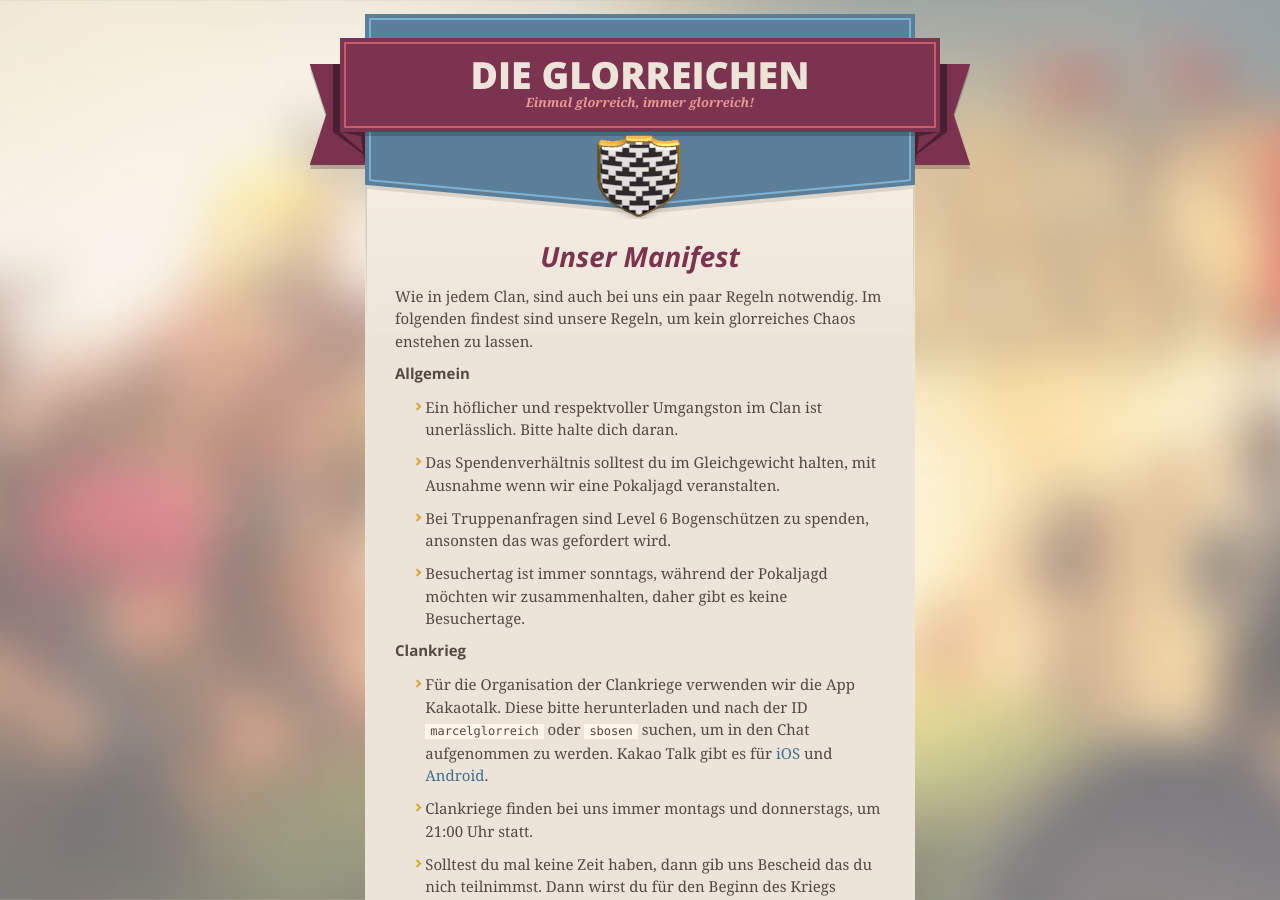
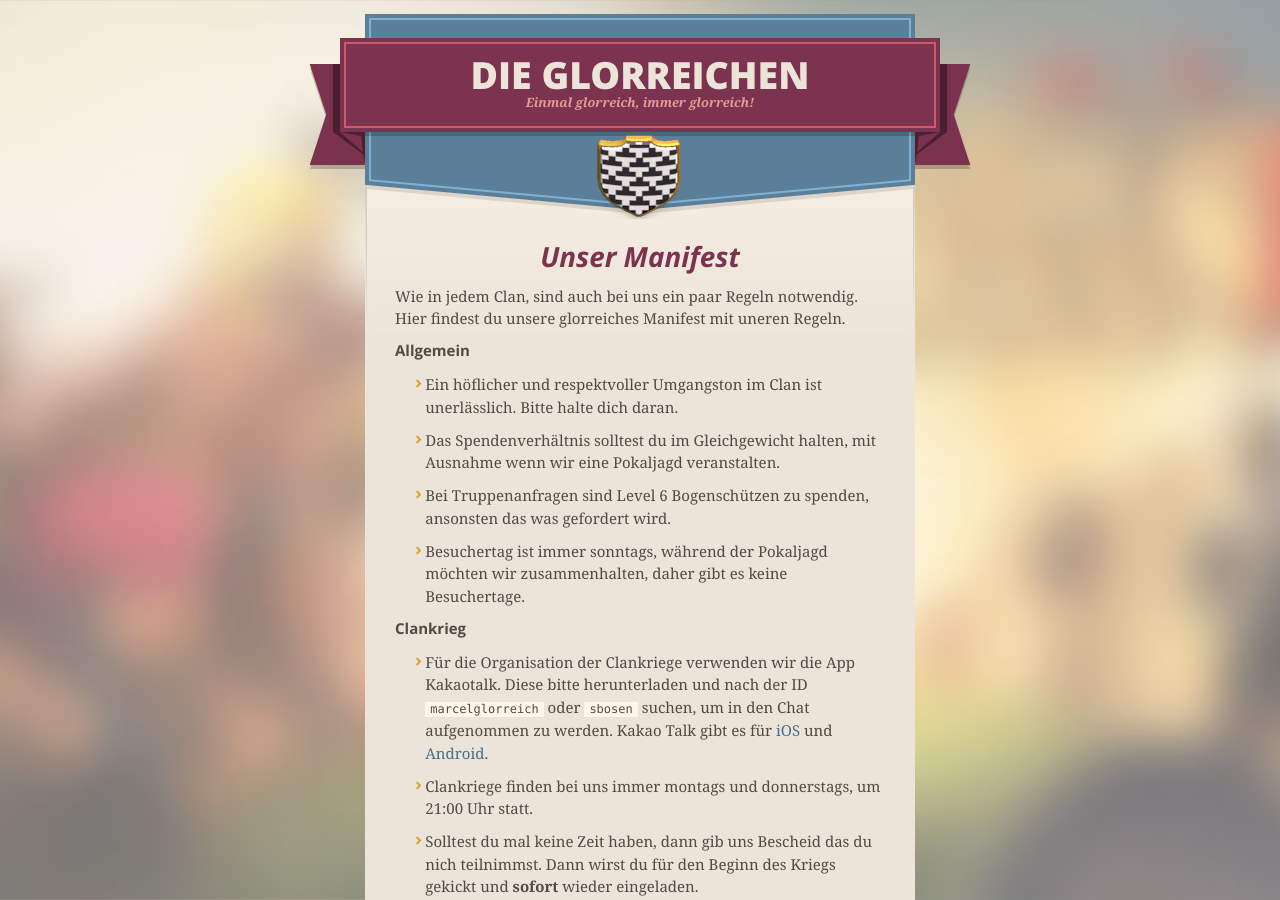
Before and after one commit to glorreich/glorreich.github.io, a Jekyll site: the page built from _posts/2014-11-20-manifest.markdown, in a window 1280 px wide and 900 px high. Built offline with Jekyll 4.4.1, drawn with Linux system fonts in a browser that asks for light colours; nearby versions of some CDN libraries.

Commit message:
Update 2014-11-20-manifest.markdown

```diff
--- a/_posts/2014-11-20-manifest.markdown
+++ b/_posts/2014-11-20-manifest.markdown
@@ -6,7 +6,7 @@ published: true
 tags: manifest
 ---
 
-Wie in jedem Clan, sind auch bei uns ein paar Regeln notwendig. Im folgenden findest sind unsere Regeln, um kein glorreiches Chaos enstehen zu lassen.
+Wie in jedem Clan, sind auch bei uns ein paar Regeln notwendig. Hier findest du unsere glorreiches Manifest mit uneren Regeln.
 
 # Allgemein
 
```
